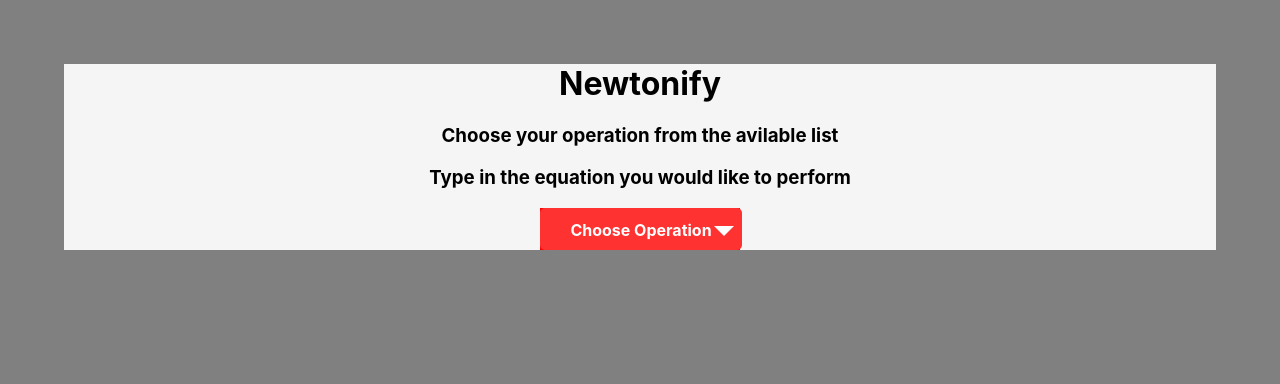
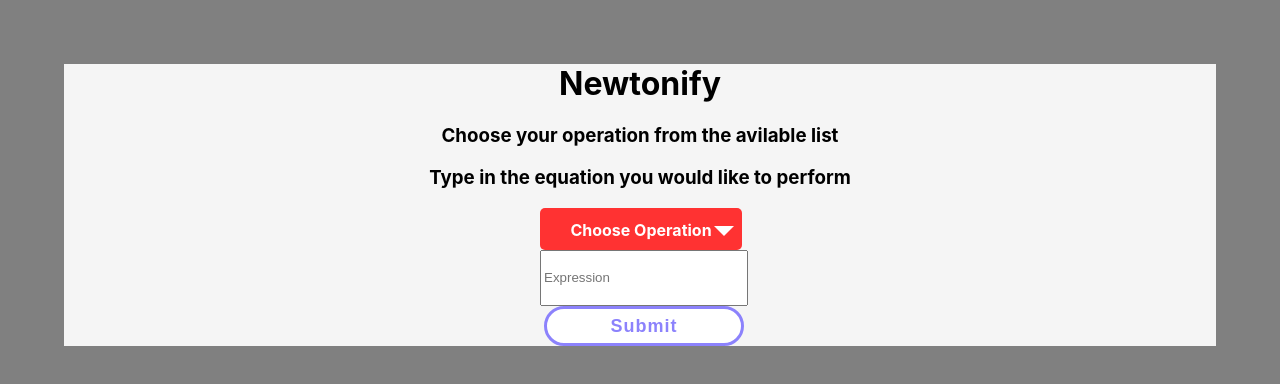
Before and after one commit to colingoodale/nimbly-testbuild, a React (Create React App) app in the folder client/: page / in a window 1280 px wide. Shown: the top 384 px of the page. Built offline with nearby package versions, Linux system fonts and the light colour scheme.

Commit message:
added button for submit

```diff
--- a/client/src/App.css
+++ b/client/src/App.css
@@ -29,6 +29,7 @@ body{
 .dropdown {
   position: relative;
   display: inline-block;
+  width: 200px;
 }
 ul {
   list-style-type: none;
@@ -88,6 +89,7 @@ li:hover {
   border-radius:5px;
   font-weight:bold;
   color:white;
+  display:inline-block;
 }
 .button:before{
   content:"";
@@ -99,3 +101,93 @@ li:hover {
   right:6px;
   top:18px;
 }
+.input-owner{
+  display: block;
+}
+
+#expression{
+  display:inline-block;
+  width: 200px;
+  height:50px;
+}
+#submit{
+  display:inline-block;
+  width:200px;
+}
+#input-group{
+  display:inline-block;
+}
+
+.wrapper{
+  position: relative;
+  width: 100%;
+  height: 100%;
+}
+
+button{
+  display:inline-block;
+  font-family: 'Ubuntu', sans-serif;
+  top: 50%;
+  left: 50%;
+  width: 170px;
+  height: 40px;
+  line-height: 1;
+  font-size: 18px;
+  font-weight: bold;
+  letter-spacing: 1px;
+  border: 3px solid #8C82FC;
+  background: #fff;
+  color: #8C82FC;
+  border-radius: 40px;
+  cursor: pointer;
+  overflow: hidden;
+  transition: all .35s;
+}
+
+button:hover{
+  background: #8C82FC;
+  color: #fff;
+}
+
+.success{
+  position: absolute;
+  top: 0;
+  left: 0;
+  width: 100%;
+  height: 100%;
+  background: #fff;
+  border-radius: 50%;
+  z-index: 1;
+  opacity: 0;
+  visibility: hidden;
+  transition: all .35s;
+}
+
+.success svg{
+  width: 20px;
+  height: 20px;
+  fill: yellowgreen;
+  transform-origin: 50% 50%;
+  transform: translateY(-50%) rotate(0deg) scale(0);
+  transition: all .35s;
+}
+
+button.is_active{
+  width: 40px;
+  height: 40px;
+}
+
+button.is_active .success{
+  opacity: 1;
+  visibility: visible;
+}
+
+button.is_active .success svg{
+  margin-top: 50%;
+  transform: translateY(-50%) rotate(720deg) scale(1);
+}
+
+.get-equation.is_active span{
+  opacity: 0;
+  visibility: hidden;
+}
--- a/client/src/App.js
+++ b/client/src/App.js
@@ -2,12 +2,15 @@ import React, { Component } from 'react';
 import OperationListItem from "./components/operationListItem";
 import operations from './operations.json';
 import './App.css';
+import axios from 'axios';
 
 
 class Dropdown extends Component {
   state = {
     operations: operations,
     currentOperation: "Choose Operation",
+    currentValue: "simplify",
+    expression: "",
     displayMenu: false,
   };
 
@@ -17,20 +20,34 @@ class Dropdown extends Component {
     this.setState({ displayMenu: true });
   }
 
-  hideDropdownMenu = (value) => {
-    console.log("clicked")
-    console.log(value);
-    this.setState({ displayMenu: false });
-
+  hideDropdownMenu = (value, text) => {
+    // console.log("clicked")
+    // console.log(value);
+    this.setState({ currentOperation: text, currentValue: value, displayMenu: false });
   }
-
+  // dropDownGeneralHide = (e) => {
+  //   e.preventDefault();
+  //   this.setState({ displayMenu: false });
+  // }
+  handleInputChange = event => {
+    event.persist();
+    // console.log(event.target)
+    const { name, value } = event.target;
+    this.setState({
+      [name]: value
+    });
+    // console.log(this.state)
+  };
   render() {
     return (
-      <div className="App">
+      //General closing clicks for page, currently overriding button click
+      // onClick={(e) => this.dropDownGeneralHide(e)}
+      <div className="App" >
         <h1>Newtonify</h1>
         <h3>Choose your operation from the avilable list</h3>
         <h3>Type in the equation you would like to perform</h3>
-        <div className="dropdown" style={{ background: "red", width: "200px" }} >
+        <div className="input-owner">
+          <div className="dropdown" >
             <div className="button" onClick={this.showDropdownMenu}> {this.state.currentOperation} </div>
 
             {this.state.displayMenu ? (
@@ -41,7 +58,7 @@ class Dropdown extends Component {
                     id={operation.id}
                     key={operation.id}
                     value={operation.value}
-                  hideDropdownMenu={() => this.hideDropdownMenu(operation.value)}
+                    hideDropdownMenu={() => this.hideDropdownMenu(operation.value, operation.text)}
                     text={operation.text}
                   />
                 ))}
@@ -52,7 +69,23 @@ class Dropdown extends Component {
                 null
               )
             }
-
+            <div id="input-group">
+              <input
+                id="expression"
+                type="text"
+                value={this.state.userInput}
+                name="expression"
+                placeholder="Expression"
+                onChange={this.handleInputChange}
+                required
+              />
+              <button id="submit">
+                <span>Submit</span>
+                <div className="success">
+                </div>
+              </button>
+            </div>
+          </div>
         </div>
       </div>
     );
--- a/client/src/components/operationListItem/index.js
+++ b/client/src/components/operationListItem/index.js
@@ -6,7 +6,7 @@ function operationListItem(props) {
         <li><div
             id={props.id}
             value={props.value}
-            onClick={() => props.hideDropdownMenu(props.value)}
+            onClick={() => props.hideDropdownMenu(props.value, props.text)}
             className="dropdown-button"
         >{props.text}</div></li>
     )
```
Lines whose indentation alone changed are shown as unchanged.
